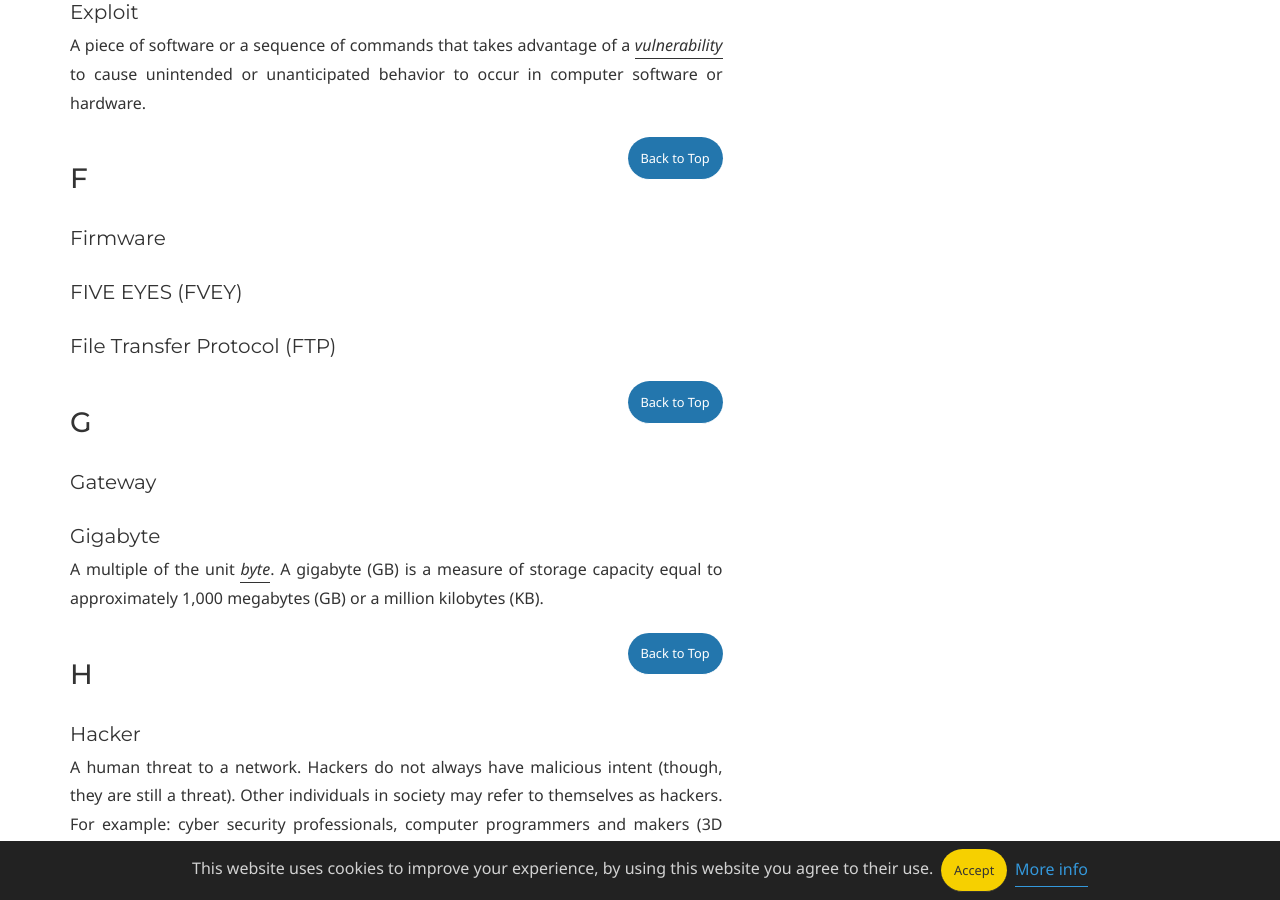
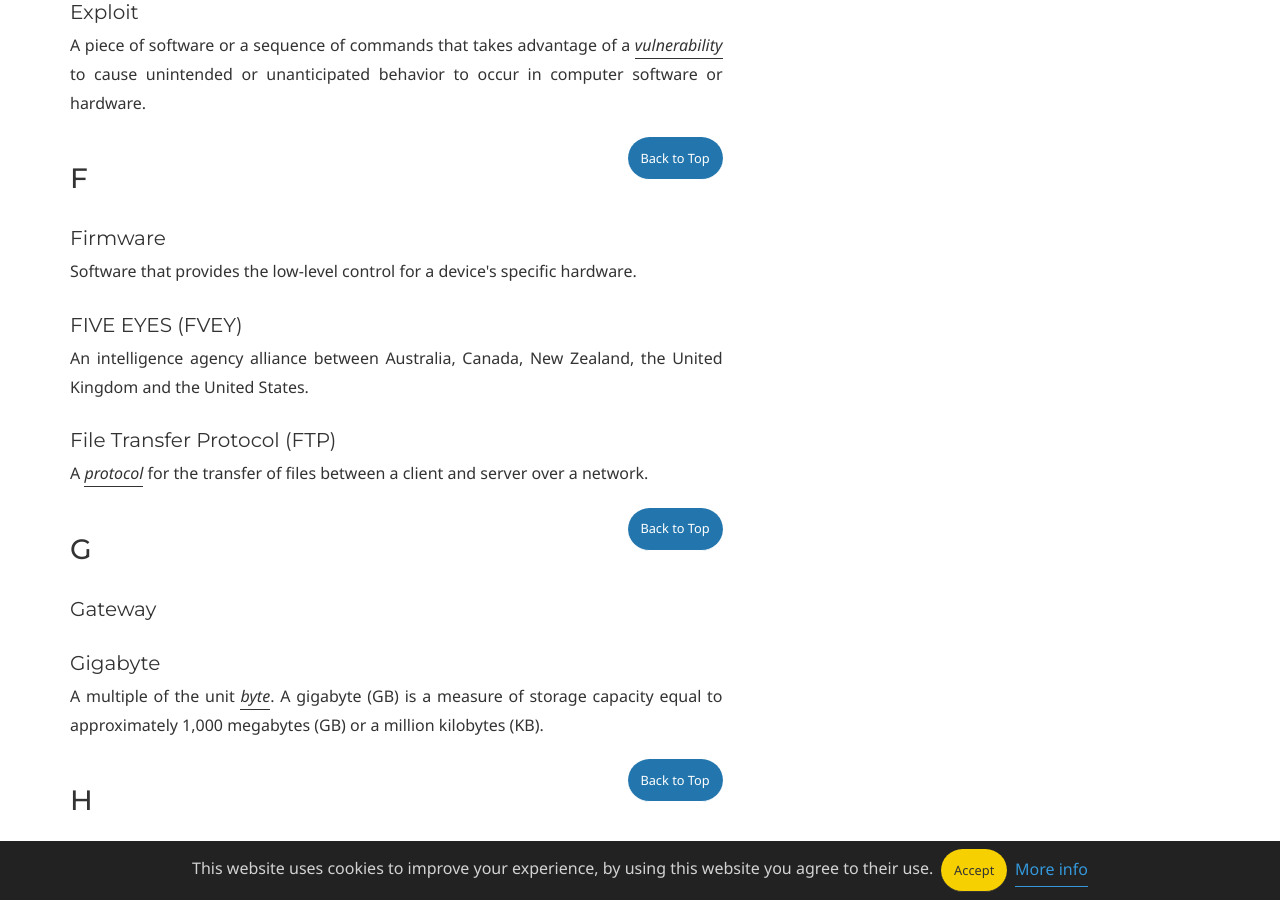
Before and after one commit to krisbolton/cyber-warfare-explained, a Jekyll site: the page built from glossary.md, in a window 1280 px wide and 900 px high, scrolled down 5918 px. Built offline with Jekyll 4.4.1, drawn with Linux system fonts in a browser that asks for light colours; some web fonts are replaced.

Commit message:
Added F definitions to glossary

```diff
--- a/glossary.md
+++ b/glossary.md
@@ -180,13 +180,13 @@ description: A list of words and their definitions relating to cyber warfare.
 
 <h3 id="F">F</h3>
 <h5>Firmware</h5>
-<p></p>
+<p>Software that provides the low-level control for a device's specific hardware.</p>
 
 <h5>FIVE EYES (FVEY)</h5>
-<p></p>
+<p>An intelligence agency alliance between Australia, Canada, New Zealand, the United Kingdom and the United States.</p>
 
 <h5>File Transfer Protocol (FTP)</h5>
-<p></p>
+<p>A <a href="#protocol"><i>protocol</i></a> for the transfer of files between a client and server over a network.</p>
 
 <a href="#top" class="btn--small btn--rounded">Back to Top</a>
 
```
Also changed, not shown: 1 other file.
